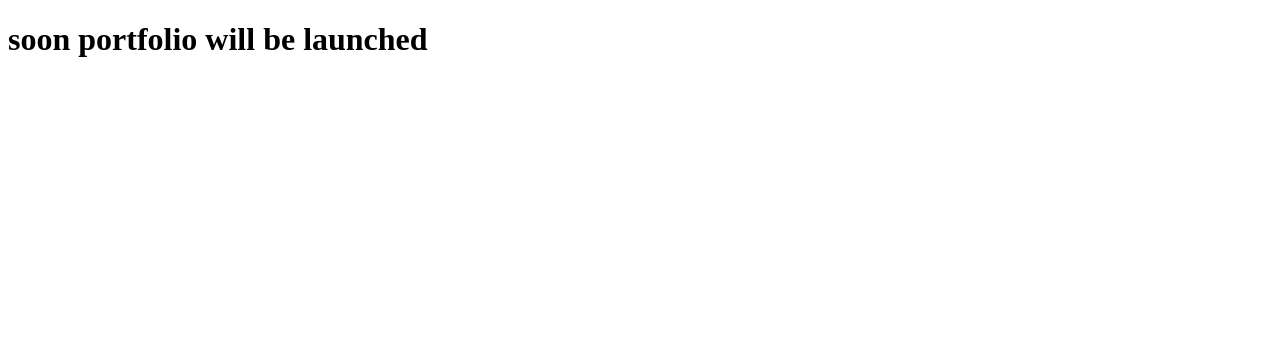
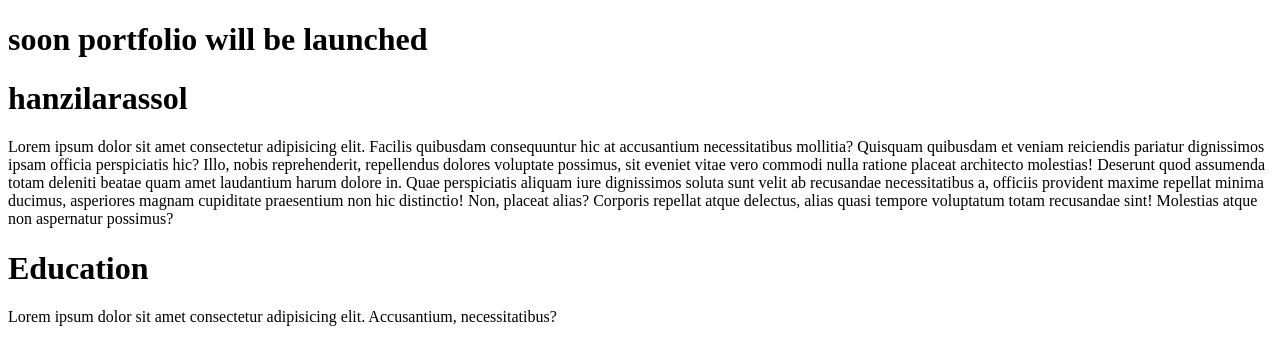
Before and after one commit to hanzilarasool/gitpractice, a plain HTML site: page portfolio.html in a window 1280 px wide. Drawn offline with Linux system fonts and the light colour scheme.

Commit message:
portfolio made successfully

```diff
--- a/portfolio.html
+++ b/portfolio.html
@@ -9,5 +9,9 @@
     <h1>
         soon portfolio will be launched
     </h1>
+    <h1>hanzilarassol</h1>
+    <p>Lorem ipsum dolor sit amet consectetur adipisicing elit. Facilis quibusdam consequuntur hic at accusantium necessitatibus mollitia? Quisquam quibusdam et veniam reiciendis pariatur dignissimos ipsam officia perspiciatis hic? Illo, nobis reprehenderit, repellendus dolores voluptate possimus, sit eveniet vitae vero commodi nulla ratione placeat architecto molestias! Deserunt quod assumenda totam deleniti beatae quam amet laudantium harum dolore in. Quae perspiciatis aliquam iure dignissimos soluta sunt velit ab recusandae necessitatibus a, officiis provident maxime repellat minima ducimus, asperiores magnam cupiditate praesentium non hic distinctio! Non, placeat alias? Corporis repellat atque delectus, alias quasi tempore voluptatum totam recusandae sint! Molestias atque non aspernatur possimus?</p>
+    <h1>Education</h1>
+    <p>Lorem ipsum dolor sit amet consectetur adipisicing elit. Accusantium, necessitatibus?</p>
 </body>
 </html>
```
